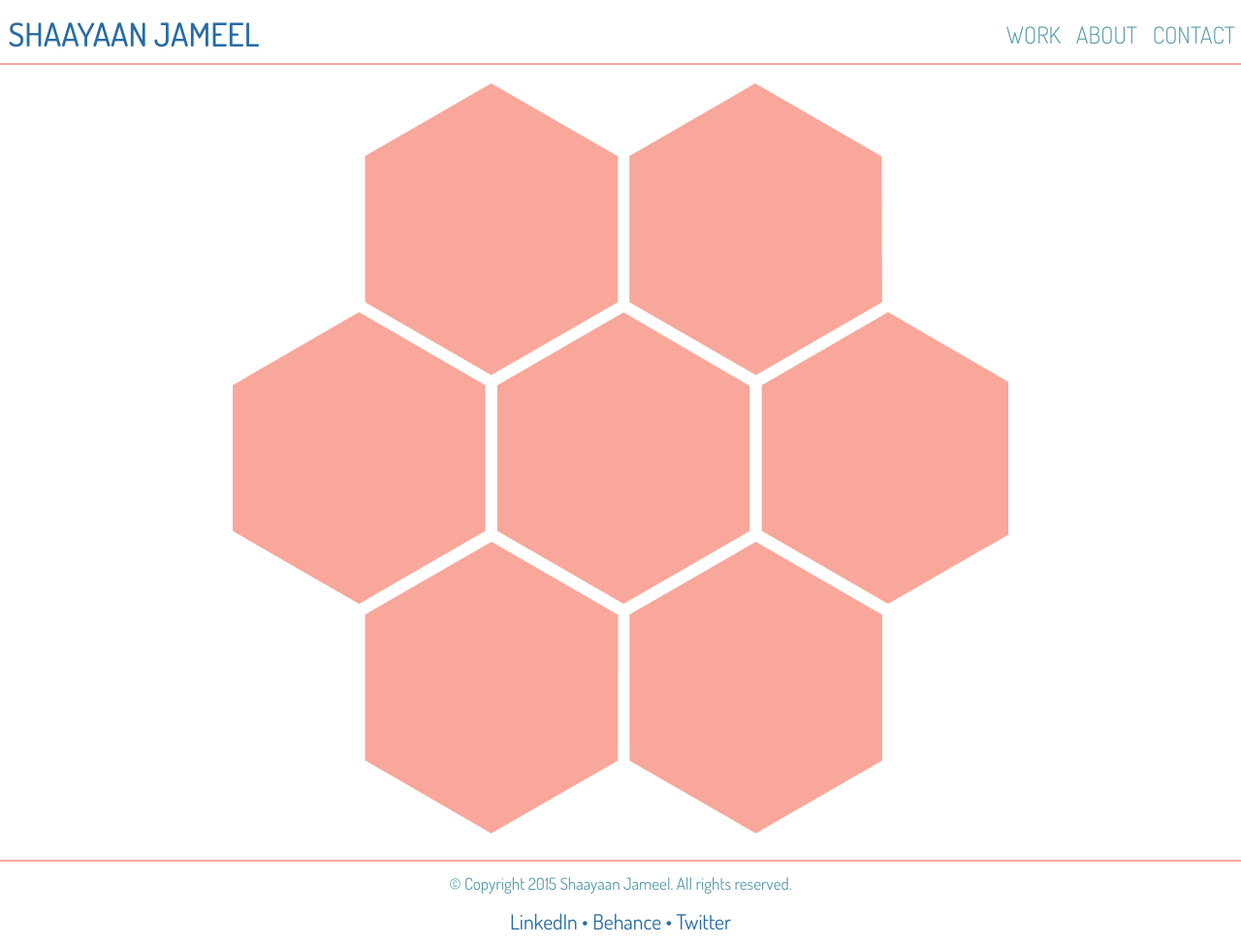
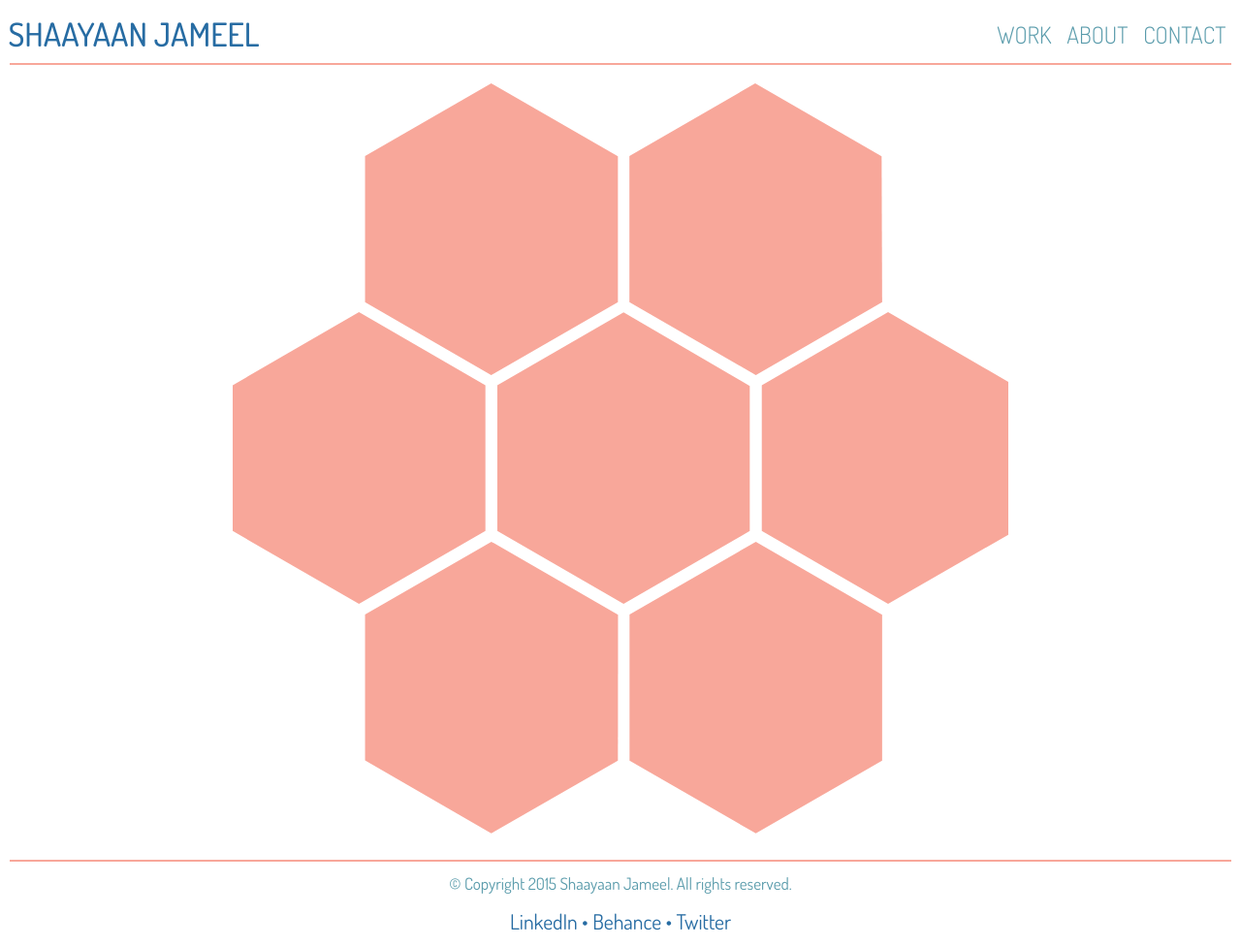
Before and after one commit to shaayaanjameel/portfolio, a Jekyll site: the page built from index.html, in a window 1280 px wide. Shown: the whole page at 97% size. Built offline with Jekyll 4.4.1, drawn with Linux system fonts in a browser that asks for light colours; Markdown is read by kramdown in place of the engine named in the settings.

Commit message:
gave the nav, header and footer a margin

```diff
--- a/css/main.css
+++ b/css/main.css
@@ -42,6 +42,7 @@ a:focus {
 
 .nav {
   border-bottom: 2px solid #F8A79A;
+  margin: 0 .5em;
   height: 7.5em;
 }
 
@@ -64,6 +65,8 @@ a:focus {
 
 header {
   margin-top: 1em;
+  margin-left: .5em;
+  margin-right: .5em;
   border-bottom: 2px solid #F8A79A;
 }
 
@@ -163,6 +166,7 @@ main {
 
 .footer {
   border-top: 2px solid #F8A79A;
+  margin: 0 .5em;
   text-align: center;
 }
 
```
